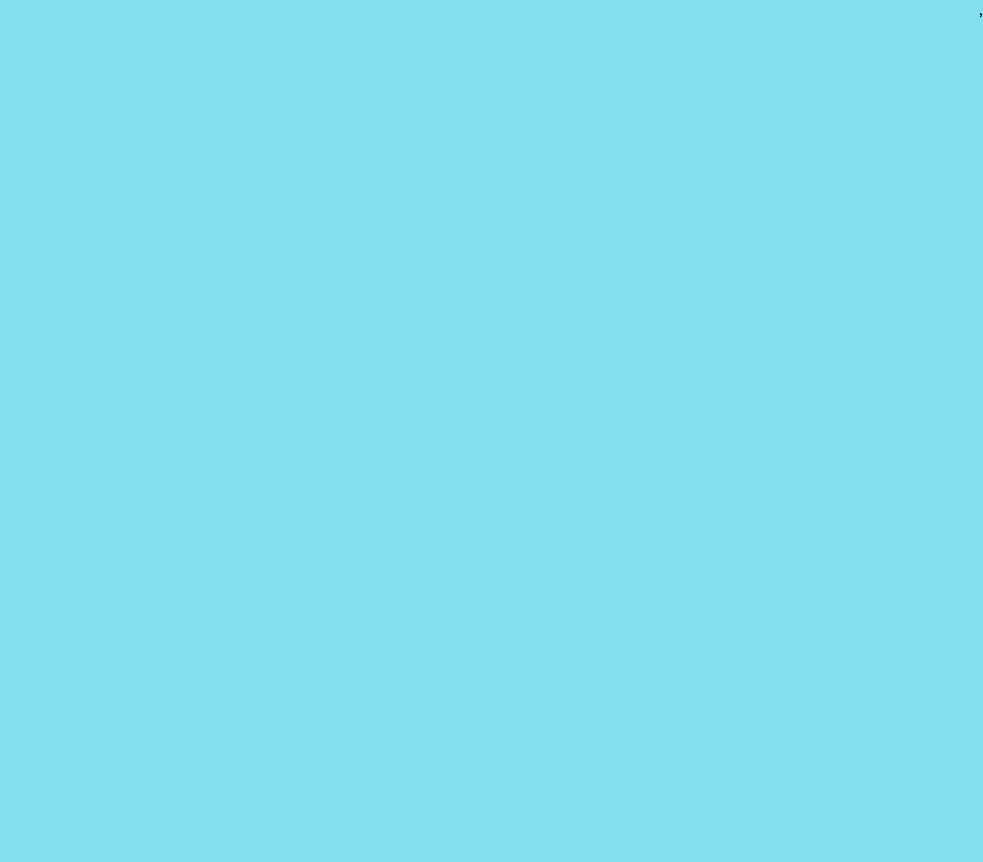
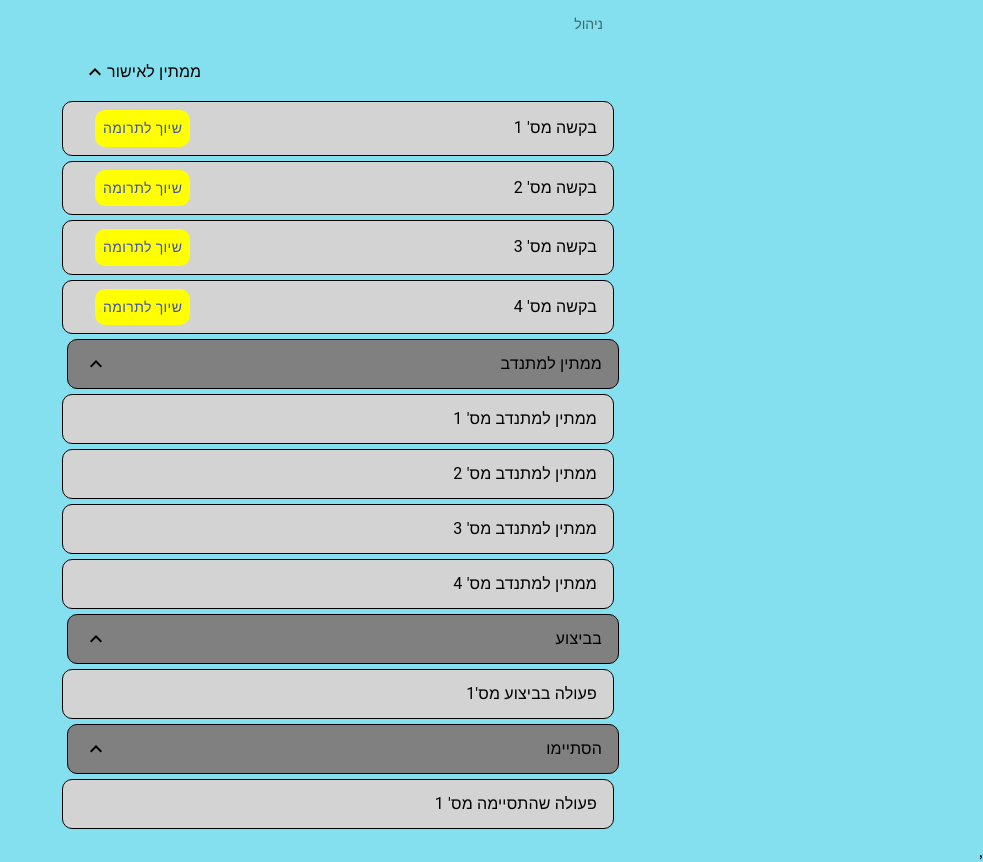
Before and after one commit to amityona/Alon_And_Ella, a React (Create React App) app: page /AdminManagement in a window 1280 px wide. Shown: the whole page, without its empty margins (297-1280 px from the left). Before the commit the page ends 800 px from the top, so only its background shows below. Built offline with nearby package versions, Linux system fonts and the light colour scheme.

Commit message:
add admin componrnts, fixed some bugs

```diff
--- a/src/App.js
+++ b/src/App.js
@@ -7,13 +7,15 @@ import FoodDetails from './components/FoodDetails'
 import DonorFile from './components/DonorFile'
 import AddressDetails from './components/AddressDetails';
 import DonorFinish from './components/DonorFinish'
-import FoodTransfer from './components/FoodTransfer'
+import FoodTransfer from './components/foodTransfer';
 import HelperList from './components/HelperList'
 import GiveFood from './components/GiveFood'
 import AddImage from './components/AddImage'
 import Activist from './components/Activist/Activist'
 import DonorHome from './components/DonorHome';
 import AllOrders from './components/AllOrders';
+import AdminManagment from './components/AdminManagement';
+import AssignmentToDonation from './components/AssignmentToDonation';
 
 function App() {
   return (
@@ -49,6 +51,12 @@ function App() {
         <Route exact path="/donor/finish">
           <DonorFinish />
         </Route>
+        <Route exact path="/AssignmentToDonation">
+          <AssignmentToDonation />
+        </Route>
+        <Route exact path="/AdminManagement">
+          <AdminManagment />
+        </Route>
 
         <Route path="/foodTransfer"> <FoodTransfer/>
         </Route>
--- /dev/null
+++ b/src/components/AdminManagement.js
@@ -0,0 +1,164 @@
+import React from 'react';
+import { makeStyles } from '@material-ui/core/styles';
+import ListSubheader from '@material-ui/core/ListSubheader';
+import List from '@material-ui/core/List';
+import ListItem from '@material-ui/core/ListItem';
+import ListItemText from '@material-ui/core/ListItemText';
+import Collapse from '@material-ui/core/Collapse';
+import ExpandLess from '@material-ui/icons/ExpandLess';
+import ExpandMore from '@material-ui/icons/ExpandMore';
+import { Container } from '@material-ui/core';
+import Button from '@material-ui/core/Button';
+import { useHistory } from 'react-router-dom';
+
+
+
+const useStyles = makeStyles((theme) => ({
+  root: {
+    width: '100%',
+    maxWidth: 360,
+    backgroundColor: theme.palette.background.paper,
+
+  },
+  nested: {
+    paddingLeft: theme.spacing(4),
+    textAlign: 'right',
+    backgroundColor : 'lightgray',
+    border: '1px solid black',
+    borderRadius: '10px',
+    margin: '5px'
+  },
+  itemList: {
+    backgroundColor : 'gray',
+    textAlign: 'right',
+    borderRadius: '10px',
+    border: '1px solid black',
+    flexdirection : 'column',
+    alignItems : 'center'
+  },
+
+  btn : {
+     backgroundColor : 'yellow',
+     borderRadius : '10px'
+
+  },
+
+}));
+
+
+export default function AdminManagment() {
+  const classes = useStyles();
+  const [open, setOpen] = React.useState(true);
+  const history = useHistory();
+
+  const handleClick = () => {
+    setOpen(!open);
+  };
+
+  const handlebtn = () => {
+    history.push("/admin/assigmenttodonation");
+  }
+
+  return (
+ <Container maxWidth = 'sm' >
+    <List component="nav"aria-labelledby="nested-list-subheader"subheader={
+      <ListSubheader component="div" id="nested-list-subheader">
+        ניהול
+        </ListSubheader>
+      }
+
+    >
+      <ListItem button className = {classes.ListItem} onClick={handleClick}>
+
+
+
+        <ListItemText primary="ממתין לאישור"  />
+
+        {open ? <ExpandLess /> : <ExpandMore />}
+      </ListItem>
+      <Collapse in={open} timeout="auto" unmountOnExit>
+        <List component="div" disablePadding>
+          <ListItem  className={classes.nested}>
+
+            <ListItemText primary="בקשה מס' 1"  />
+            <Button onClick={handlebtn} className={classes.btn} color="primary">שיוך לתרומה </Button>
+          </ListItem>
+          <ListItem  className={classes.nested}>
+
+            <ListItemText primary="בקשה מס' 2" />
+            <Button onClick={handlebtn} className={classes.btn} color="primary">שיוך לתרומה </Button>
+          </ListItem>
+          <ListItem  className={classes.nested}>
+
+            <ListItemText primary="בקשה מס' 3" />
+            <Button onClick={handlebtn} className={classes.btn} color="primary">שיוך לתרומה </Button>
+          </ListItem>
+          <ListItem  className={classes.nested}>
+            <ListItemText primary="בקשה מס' 4" />
+            <Button onClick={handlebtn} className={classes.btn} color="primary">שיוך לתרומה </Button>
+          </ListItem>
+        </List>
+      </Collapse>
+      <ListItem button className = {classes.itemList} onClick={handleClick}>
+
+        <ListItemText primary="ממתין למתנדב" />
+        {open ? <ExpandLess /> : <ExpandMore />}
+      </ListItem>
+      <Collapse in={open} timeout="auto" unmountOnExit>
+        <List component="div" disablePadding>
+          <ListItem button className={classes.nested}>
+
+            <ListItemText primary="ממתין למתנדב מס' 1" />
+          </ListItem>
+          <ListItem button className={classes.nested}>
+
+            <ListItemText primary="ממתין למתנדב מס' 2" />
+          </ListItem>
+          <ListItem button className={classes.nested}>
+
+            <ListItemText primary="ממתין למתנדב מס' 3" />
+          </ListItem>
+          <ListItem button className={classes.nested}>
+
+            <ListItemText primary=" ממתין למתנדב מס' 4" />
+          </ListItem>
+        </List>
+      </Collapse>
+      <ListItem button className = {classes.itemList} onClick={handleClick} >
+
+        <ListItemText primary="בביצוע" />
+        {open ? <ExpandLess /> : <ExpandMore />}
+      </ListItem>
+      <Collapse in={open} timeout="auto" unmountOnExit>
+        <List component="div" disablePadding>
+          <ListItem button className={classes.nested}>
+
+            <ListItemText primary="פעולה בביצוע מס'1" />
+          </ListItem>
+        </List>
+      </Collapse>
+      <ListItem button className = {classes.itemList} onClick={handleClick}>
+
+        <ListItemText primary="הסתיימו" />
+        {open ? <ExpandLess /> : <ExpandMore />}
+      </ListItem>
+      <Collapse in={open} timeout="auto" unmountOnExit>
+        <List component="div" disablePadding>
+          <ListItem button className={classes.nested}>
+
+            <ListItemText primary="פעולה שהתסיימה מס' 1" />
+          </ListItem>
+        </List>
+      </Collapse>
+    </List>
+    </Container>
+
+  );
+}
+
+        // </div>
+
+
+
+//     )
+// }
--- /dev/null
+++ b/src/components/AssignmentToDonation.js
@@ -0,0 +1,39 @@
+import React from 'react';
+import { Container } from '@material-ui/core';
+ import { makeStyles } from '@material-ui/core/styles';
+
+
+
+const useStyles = makeStyles((theme) => ({
+    root: {
+      width: '100%',
+      maxWidth: 360,
+      backgroundColor: theme.palette.background.paper,
+    },
+ description : {
+     height : '60%'
+ }
+    }));
+
+
+
+export default function AssignmentToDonation() {
+     const classes = useStyles();
+ return(
+
+     <Container maxWidth = 'sm'>
+          {/* <div  style= {{h}}>  */}
+         <h4>
+             פלוני אלמוני
+         </h4>
+         <h4>
+               בקשת מזון
+         </h4>
+          {/* </div> */}
+             עברו 4 ימים מאז הבקשה
+
+             <p className = {classes.description}>"Lorem ipsum dolor sit amet, consectetur adipiscing elit, sed do eiusmod tempor incididunt ut labore et dolore magna aliqua. Ut enim ad minim veniam, quis nostrud exercitation ullamco laboris nisi ut aliquip ex ea commodo consequat. Duis aute irure dolor in reprehenderit in voluptate velit esse cillum dolore eu fugiat nulla pariatur. Excepteur sint occaecat cupidatat non proident, sunt in culpa qui officia deserunt mollit anim id est laborum."</p>
+
+     </Container>
+ )
+}
--- a/src/components/foodTransfer.js
+++ b/src/components/foodTransfer.js
@@ -31,7 +31,7 @@ const useStyles = makeStyles(theme => ({
     },
 }))
 
-export default function DonorChoose() {
+export default function FoodTransfer() {
 
     const classes = useStyles();
         return (
```
Also changed, not shown: 2 other files (tests, documents, lock files or other folders).
